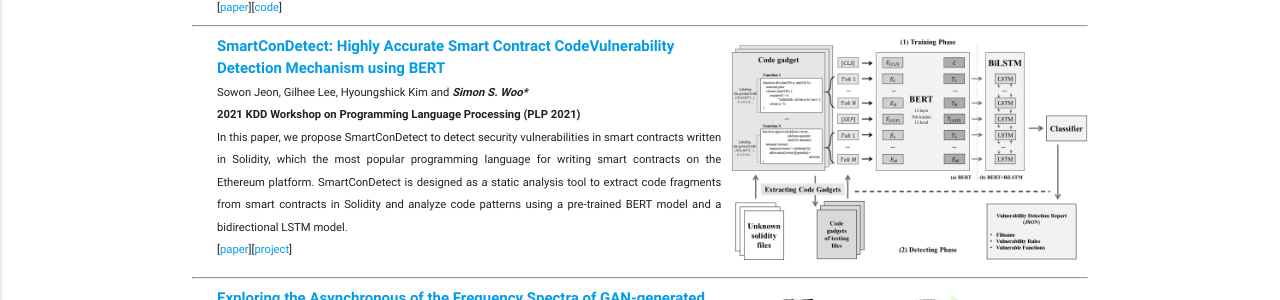
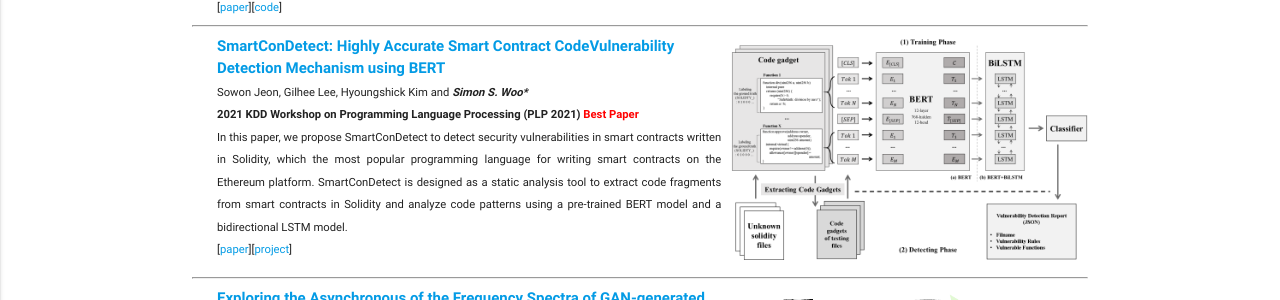
Before and after one commit to Yurim990507/DASH-Lab.github.io, a Jekyll site: the page built from Publication.md, in a window 1280 px wide and 900 px high, scrolled down 859 px. Shown: the part 152-452 px from the top of the window. Built offline with Jekyll 4.4.1, drawn with Linux system fonts in a browser that asks for light colours.

Commit message:
Update Publication.md

```diff
--- a/Publication.md
+++ b/Publication.md
@@ -127,7 +127,7 @@ permalink: /Publications/
                         <p style="margin-top: 0px;margin-bottom: 0px;text-align: justify;"> <small>  Sowon Jeon, Gilhee Lee, Hyoungshick Kim and <i><b>Simon S. Woo*</b> </i> </small> </p>
                     </tr>
                     <tr>
-                        <p style="margin-top: 0px;margin-bottom: 0px;text-align: justify;"> <small> <b> 2021 KDD Workshop on Programming Language Processing (PLP 2021) </b> </small> </p>
+                        <p style="margin-top: 0px;margin-bottom: 0px;text-align: justify;"> <small> <b> 2021 KDD Workshop on Programming Language Processing (PLP 2021) <font color="red">Best Paper</font></b> </small> </p>
                     </tr>
                     <tr>
                         <p style="margin-top: 0px;margin-bottom: 0px;text-align: justify;"> <small>In this paper, we propose SmartConDetect to detect security vulnerabilities in smart contracts written in Solidity, which the most popular programming language for writing smart contracts on the Ethereum platform. SmartConDetect is designed as a static analysis tool to extract code fragments from smart contracts in Solidity and analyze code patterns using a pre-trained BERT model and a bidirectional LSTM model.</small> </p>
```
